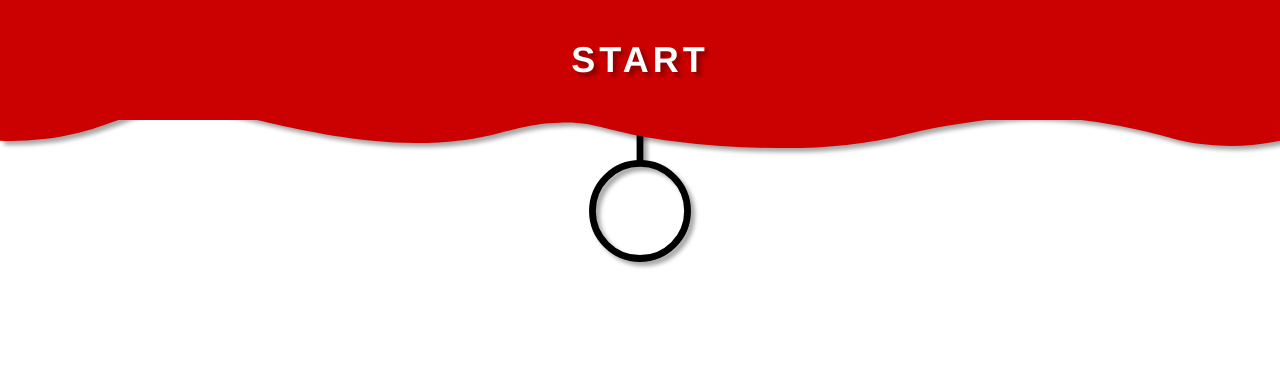
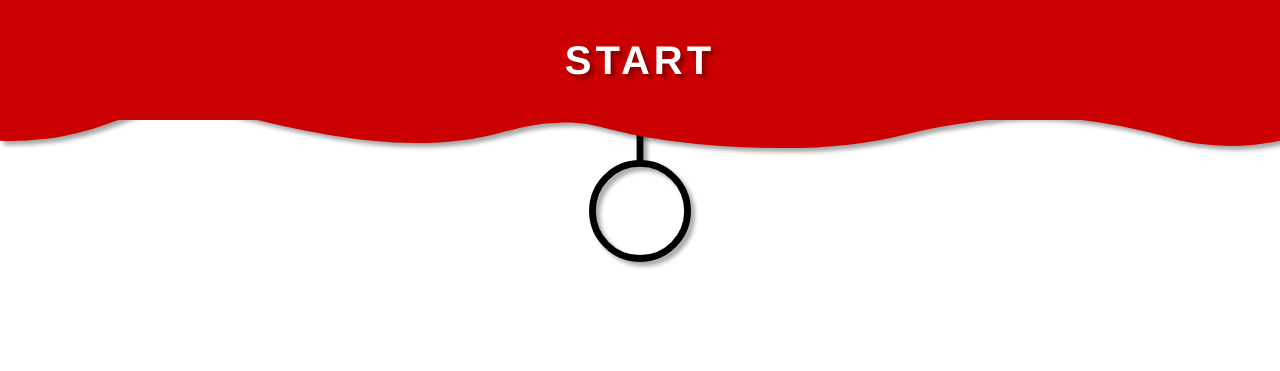
Before and after one commit to casperHansenTheEnemyOfAustria/buratino, a plain HTML site: page index.html in a window 1280 px wide. Shown: the top 371 px of the page. Drawn offline with Linux system fonts and the light colour scheme.

Commit message:
Bigger Title Size
Just changed the font-size slightly lol

```diff
--- a/scss/_components.scss
+++ b/scss/_components.scss
@@ -25,19 +25,19 @@
 }
 .long-button-big-text{
   @include subtitle;
-  font-size: 32px !important;
+  font-size: 36px !important;
   letter-spacing: 4px;
   color:#FFFFFF;
-  filter: drop-shadow(4px 4px 2px rgba(0,0,0, 0.35))!important;
+  filter: drop-shadow(4px 4px 2px rgba(0,0,0, 0.35)) !important;
 }
 @media screen and (min-width: 320px) {
   .long-button-big-text {
-    font-size: calc(32px + 4 * ((100vw - 320px) / 680))!important;
+    font-size: calc(36px + 4 * ((100vw - 320px) / 680)) !important;
   }
 }
 @media screen and (min-width: 1000px) {
   .long-button-big-text {
-    font-size: 36px!important;
+    font-size: 40px !important;
   }
 }
 
```
Also changed, not shown: scss/main.css, 1 other file.
